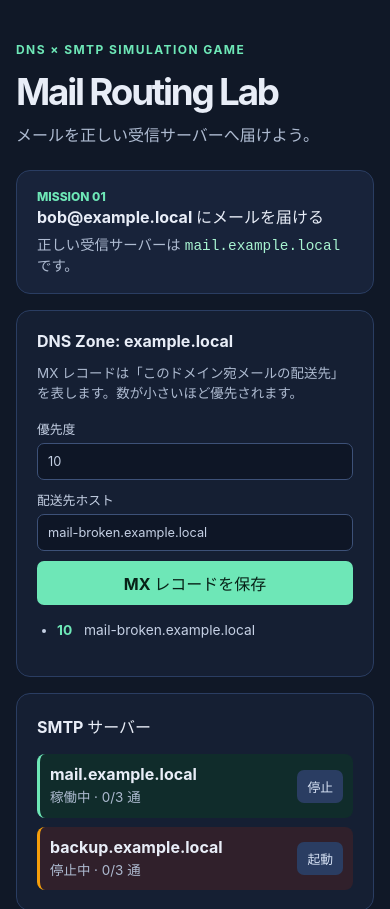
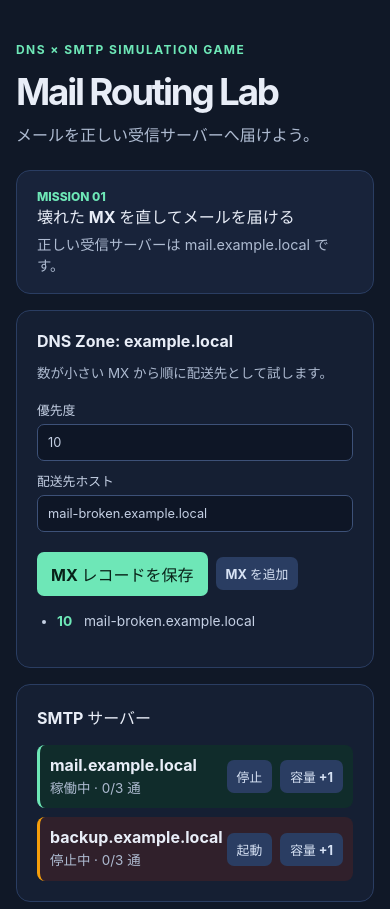
Before and after one commit to ariaria2021/mail-routing-lab, a website built with Vite: page index.html in a window 390 px wide. Shown: the top 909 px of the page. Built offline with nearby package versions, Linux system fonts and the light colour scheme.

Commit message:
Add three-stage mail delivery game

```diff
--- /dev/null
+++ b/src/game.ts
@@ -0,0 +1,38 @@
+import type { MxRecord, Server } from './engine'
+
+export type StageNumber = 1 | 2 | 3
+
+export type StageSetup = {
+  title: string
+  objective: string
+  hint: string
+  records: MxRecord[]
+  servers: Server[]
+  expectedServer: string
+  log: string
+}
+
+export function stageSetup(stage: StageNumber): StageSetup {
+  if (stage === 1) return {
+    title: 'MISSION 01', objective: '壊れた MX を直してメールを届ける', hint: '正しい受信サーバーは mail.example.local です。',
+    records: [{ priority: 10, hostname: 'mail-broken.example.local' }],
+    servers: [{ hostname: 'mail.example.local', online: true, capacity: 3, used: 0 }, { hostname: 'backup.example.local', online: false, capacity: 3, used: 0 }],
+    expectedServer: 'mail.example.local', log: 'MX レコードを正しい受信サーバーへ向け、bob@example.local に配送しよう。',
+  }
+  if (stage === 2) return {
+    title: 'MISSION 02', objective: '予備 MX へフェイルオーバーする', hint: '主系は停止中です。backup.example.local を起動して配送しよう。',
+    records: [{ priority: 10, hostname: 'mail.example.local' }, { priority: 20, hostname: 'backup.example.local' }],
+    servers: [{ hostname: 'mail.example.local', online: false, capacity: 3, used: 0 }, { hostname: 'backup.example.local', online: false, capacity: 3, used: 0 }],
+    expectedServer: 'backup.example.local', log: '主系の mail.example.local が停止しました。予備 MX を使って配送を復旧しよう。',
+  }
+  return {
+    title: 'MISSION 03', objective: '容量不足を解消してメールを届ける', hint: 'mail.example.local の容量を増やしてから配送しよう。',
+    records: [{ priority: 10, hostname: 'mail.example.local' }],
+    servers: [{ hostname: 'mail.example.local', online: true, capacity: 1, used: 1 }, { hostname: 'backup.example.local', online: false, capacity: 3, used: 0 }],
+    expectedServer: 'mail.example.local', log: '受信サーバーのメールボックスが満杯です。容量を増やして復旧しよう。',
+  }
+}
+
+export function isStageClear(stage: StageNumber, usedServer: string | undefined): boolean {
+  return usedServer === stageSetup(stage).expectedServer
+}
--- a/src/main.ts
+++ b/src/main.ts
@@ -1,136 +1,73 @@
 import './style.css'
 import { deliver, type Mail, type MxRecord, type Server } from './engine'
+import { isStageClear, stageSetup, type StageNumber } from './game'
 
-type GameState = {
-  records: MxRecord[]
-  servers: Server[]
-  inbox: Mail[]
-  logs: string[]
-  lastError?: string
+type GameState = { stage: StageNumber; cleared: boolean; records: MxRecord[]; servers: Server[]; inbox: Mail[]; logs: string[]; lastError?: string }
+const storageKey = 'mail-routing-lab-state'
+
+function newState(stage: StageNumber = 1): GameState {
+  const setup = stageSetup(stage)
+  return { stage, cleared: false, records: setup.records, servers: setup.servers, inbox: [], logs: [setup.log] }
 }
-
-const storageKey = 'mail-routing-lab-state'
-const initialState = (): GameState => ({
-  records: [{ priority: 10, hostname: 'mail-broken.example.local' }],
-  servers: [
-    { hostname: 'mail.example.local', online: true, capacity: 3, used: 0 },
-    { hostname: 'backup.example.local', online: false, capacity: 3, used: 0 },
-  ],
-  inbox: [],
-  logs: ['ミッション 1: example.local の MX を正しい受信サーバーへ向け、bob@example.local に配送しよう。'],
-})
-
 function load(): GameState {
   try {
-    const saved = localStorage.getItem(storageKey)
-    return saved ? JSON.parse(saved) as GameState : initialState()
-  } catch {
-    return initialState()
-  }
+    const saved = JSON.parse(localStorage.getItem(storageKey) ?? '') as Partial<GameState>
+    return typeof saved.stage === 'number' && typeof saved.cleared === 'boolean' ? saved as GameState : newState()
+  } catch { return newState() }
 }
-
 let state = load()
 const app = document.querySelector<HTMLDivElement>('#app')!
-
-function save() {
-  localStorage.setItem(storageKey, JSON.stringify(state))
-}
-
-function escape(value: string) {
-  return value.replace(/[&<>'"]/g, (character) => ({ '&': '&amp;', '<': '&lt;', '>': '&gt;', "'": '&#39;', '"': '&quot;' })[character]!)
-}
+const save = () => localStorage.setItem(storageKey, JSON.stringify(state))
+const escape = (value: string) => value.replace(/[&<>'"]/g, (char) => ({ '&': '&amp;', '<': '&lt;', '>': '&gt;', "'": '&#39;', '"': '&quot;' })[char]!)
 
 function render() {
-  const missionDone = state.inbox.length > 0
+  const setup = stageSetup(state.stage)
+  const finalClear = state.stage === 3 && state.cleared
   app.innerHTML = `
-    <header>
-      <p class="eyebrow">DNS × SMTP simulation game</p>
-      <h1>Mail Routing Lab</h1>
-      <p class="lede">メールを正しい受信サーバーへ届けよう。</p>
-    </header>
+    <header><p class="eyebrow">DNS × SMTP simulation game</p><h1>Mail Routing Lab</h1><p class="lede">メールを正しい受信サーバーへ届けよう。</p></header>
     <main>
-      <section class="mission ${missionDone ? 'done' : ''}">
-        <span>${missionDone ? '✓ クリア' : 'MISSION 01'}</span>
-        <strong>${missionDone ? 'メールを配送できました。次は予備MXを試そう。' : 'bob@example.local にメールを届ける'}</strong>
-        <p>正しい受信サーバーは <code>mail.example.local</code> です。</p>
+      <section class="mission ${state.cleared ? 'done' : ''}">
+        <span>${state.cleared ? (finalClear ? '★ GAME CLEAR' : '✓ STAGE CLEAR') : setup.title}</span>
+        <strong>${state.cleared ? (finalClear ? '3つの障害を解決し、メール配送網を復旧しました。' : `${setup.objective} を達成しました。`) : setup.objective}</strong>
+        <p>${setup.hint}</p>${state.cleared && !finalClear ? '<button id="next-stage">次のミッションへ</button>' : ''}
       </section>
       <div class="grid">
-        <section class="panel">
-          <h2>DNS Zone: example.local</h2>
-          <p class="hint">MX レコードは「このドメイン宛メールの配送先」を表します。数が小さいほど優先されます。</p>
-          <form id="mx-form" class="stack">
-            <label>優先度 <input name="priority" type="number" min="0" value="${state.records[0]?.priority ?? 10}" required /></label>
-            <label>配送先ホスト <input name="hostname" value="${escape(state.records[0]?.hostname ?? '')}" placeholder="mail.example.local" required /></label>
-            <button>MX レコードを保存</button>
-          </form>
-          <ul class="records">${state.records.map((record) => `<li><b>${record.priority}</b> ${escape(record.hostname)}</li>`).join('')}</ul>
-        </section>
-        <section class="panel">
-          <h2>SMTP サーバー</h2>
-          <div class="servers">${state.servers.map((server, index) => `
-            <article class="server ${server.online ? '' : 'offline'}">
-              <div><strong>${escape(server.hostname)}</strong><small>${server.online ? '稼働中' : '停止中'} · ${server.used}/${server.capacity} 通</small></div>
-              <button class="secondary" data-toggle="${index}">${server.online ? '停止' : '起動'}</button>
-            </article>`).join('')}</div>
-        </section>
-        <section class="panel compose">
-          <h2>メールを送る</h2>
-          <form id="mail-form" class="stack">
-            <label>From <input name="from" type="email" value="alice@post.local" required /></label>
-            <label>To <input name="to" type="email" value="bob@example.local" required /></label>
-            <label>件名 <input name="subject" value="接続テスト" required /></label>
-            <label>本文 <textarea name="body" rows="3">こんにちは、配送テストです。</textarea></label>
-            <button class="send">配送を開始</button>
-          </form>
-        </section>
-        <section class="panel">
-          <h2>配送ログ</h2>
-          ${state.lastError ? `<p class="error">失敗: ${escape(state.lastError)}</p>` : ''}
-          <ol class="logs">${state.logs.map((log) => `<li>${escape(log)}</li>`).join('')}</ol>
-        </section>
-        <section class="panel inbox">
-          <h2>bob の受信ボックス <span>${state.inbox.length}</span></h2>
-          ${state.inbox.length ? state.inbox.map((mail) => `<article><strong>${escape(mail.subject)}</strong><small>${escape(mail.from)} → ${escape(mail.to)}</small><p>${escape(mail.body)}</p></article>`).join('') : '<p class="hint">まだメールはありません。</p>'}
-        </section>
+        <section class="panel"><h2>DNS Zone: example.local</h2><p class="hint">数が小さい MX から順に配送先として試します。</p>
+          <form id="mx-form" class="stack"><div id="mx-fields">${state.records.map((record, index) => `<div class="mx-row"><label>優先度 <input name="priority-${index}" type="number" min="0" value="${record.priority}" required /></label><label>配送先ホスト <input name="hostname-${index}" value="${escape(record.hostname)}" required /></label></div>`).join('')}</div><div class="actions"><button>MX レコードを保存</button><button type="button" class="secondary" id="add-mx">MX を追加</button></div></form>
+          <ul class="records">${state.records.map((record) => `<li><b>${record.priority}</b> ${escape(record.hostname)}</li>`).join('')}</ul></section>
+        <section class="panel"><h2>SMTP サーバー</h2><div class="servers">${state.servers.map((server, index) => `<article class="server ${server.online ? '' : 'offline'}"><div><strong>${escape(server.hostname)}</strong><small>${server.online ? '稼働中' : '停止中'} · ${server.used}/${server.capacity} 通</small></div><div class="actions"><button class="secondary" data-toggle="${index}">${server.online ? '停止' : '起動'}</button><button class="secondary" data-expand="${index}">容量 +1</button></div></article>`).join('')}</div></section>
+        <section class="panel compose"><h2>メールを送る</h2><form id="mail-form" class="stack"><label>From <input name="from" type="email" value="alice@post.local" required /></label><label>To <input name="to" type="email" value="bob@example.local" required /></label><label>件名 <input name="subject" value="接続テスト" required /></label><label>本文 <textarea name="body" rows="3">こんにちは、配送テストです。</textarea></label><button class="send" ${state.cleared ? 'disabled' : ''}>配送を開始</button></form></section>
+        <section class="panel"><h2>配送ログ</h2>${state.lastError ? `<p class="error">失敗: ${escape(state.lastError)}</p>` : ''}<ol class="logs">${state.logs.map((log) => `<li>${escape(log)}</li>`).join('')}</ol></section>
+        <section class="panel inbox"><h2>bob の受信ボックス <span>${state.inbox.length}</span></h2>${state.inbox.length ? state.inbox.map((mail) => `<article><strong>${escape(mail.subject)}</strong><small>${escape(mail.from)} → ${escape(mail.to)}</small><p>${escape(mail.body)}</p></article>`).join('') : '<p class="hint">まだメールはありません。</p>'}</section>
       </div>
-    </main>
-    <footer><button id="reset" class="text-button">ゲームを最初からやり直す</button></footer>
-  `
+    </main><footer><button id="reset" class="text-button">ゲームを最初からやり直す</button></footer>`
   bindEvents()
 }
 
 function bindEvents() {
   document.querySelector<HTMLFormElement>('#mx-form')!.addEventListener('submit', (event) => {
-    event.preventDefault()
-    const data = new FormData(event.currentTarget as HTMLFormElement)
-    state.records = [{ priority: Number(data.get('priority')), hostname: String(data.get('hostname')).trim().toLowerCase() }]
-    state.logs = ['MX レコードを保存しました。メールを送って配送を確認しましょう。']
-    state.lastError = undefined
-    save(); render()
+    event.preventDefault(); const form = new FormData(event.currentTarget as HTMLFormElement)
+    state.records = state.records.map((_, index) => ({ priority: Number(form.get(`priority-${index}`)), hostname: String(form.get(`hostname-${index}`)).trim().toLowerCase() }))
+    state.logs = ['MX レコードを保存しました。メールを送って配送を確認しましょう。']; state.lastError = undefined; save(); render()
   })
+  document.querySelector<HTMLButtonElement>('#add-mx')!.addEventListener('click', () => { state.records.push({ priority: 20, hostname: 'backup.example.local' }); save(); render() })
   document.querySelectorAll<HTMLButtonElement>('[data-toggle]').forEach((button) => button.addEventListener('click', () => {
-    const server = state.servers[Number(button.dataset.toggle)]
-    server.online = !server.online
-    state.logs = [`${server.hostname} を${server.online ? '起動' : '停止'}しました。`]
-    save(); render()
+    const server = state.servers[Number(button.dataset.toggle)]; server.online = !server.online; state.logs = [`${server.hostname} を${server.online ? '起動' : '停止'}しました。`]; save(); render()
+  }))
+  document.querySelectorAll<HTMLButtonElement>('[data-expand]').forEach((button) => button.addEventListener('click', () => {
+    const server = state.servers[Number(button.dataset.expand)]; server.capacity += 1; state.logs = [`${server.hostname} の容量を ${server.capacity} 通に増やしました。`]; save(); render()
   }))
   document.querySelector<HTMLFormElement>('#mail-form')!.addEventListener('submit', (event) => {
-    event.preventDefault()
-    const data = new FormData(event.currentTarget as HTMLFormElement)
-    const to = String(data.get('to')).trim().toLowerCase()
-    const result = deliver(to, state.records, state.servers)
-    state.logs = result.logs
-    state.lastError = result.error
+    event.preventDefault(); const data = new FormData(event.currentTarget as HTMLFormElement); const to = String(data.get('to')).trim().toLowerCase(); const result = deliver(to, state.records, state.servers)
+    state.logs = result.logs; state.lastError = result.error
     if (result.success && result.usedServer) {
-      const server = state.servers.find((candidate) => candidate.hostname === result.usedServer)!
-      server.used += 1
+      state.servers.find((server) => server.hostname === result.usedServer)!.used += 1
       state.inbox.unshift({ id: crypto.randomUUID(), from: String(data.get('from')), to, subject: String(data.get('subject')), body: String(data.get('body')), deliveredAt: new Date().toISOString() })
+      if (isStageClear(state.stage, result.usedServer)) { state.cleared = true; state.logs.push(`${stageSetup(state.stage).title} クリア！`) }
     }
     save(); render()
   })
-  document.querySelector<HTMLButtonElement>('#reset')!.addEventListener('click', () => {
-    state = initialState(); save(); render()
-  })
+  document.querySelector<HTMLButtonElement>('#next-stage')?.addEventListener('click', () => { state = newState((state.stage + 1) as StageNumber); save(); render() })
+  document.querySelector<HTMLButtonElement>('#reset')!.addEventListener('click', () => { state = newState(); save(); render() })
 }
-
 render()
--- a/src/style.css
+++ b/src/style.css
@@ -4,8 +4,8 @@ body { margin: 0; min-width: 320px; }
 header, main, footer { width: min(1120px, calc(100% - 32px)); margin: auto; }
 header { padding: 52px 0 24px; } .eyebrow { color: #6ee7b7; letter-spacing: .12em; font-size: .75rem; font-weight: 700; text-transform: uppercase; }
 h1 { margin: 0; font-size: clamp(2.3rem, 7vw, 4.5rem); letter-spacing: -.06em; } .lede { color: #aebbd1; margin: 8px 0 0; }
-.mission { background: #18233a; border: 1px solid #2a3d62; border-radius: 14px; padding: 18px 20px; display: grid; grid-template-columns: auto 1fr; column-gap: 14px; align-items: center; } .mission span { color: #6ee7b7; font-size: .75rem; font-weight: 800; } .mission p { grid-column: 2; color: #aebbd1; margin: 5px 0 0; font-size: .9rem; } .mission.done { border-color: #38b886; }
+.mission { background: #18233a; border: 1px solid #2a3d62; border-radius: 14px; padding: 18px 20px; display: grid; grid-template-columns: auto 1fr; column-gap: 14px; align-items: center; } .mission span { color: #6ee7b7; font-size: .75rem; font-weight: 800; } .mission p { grid-column: 2; color: #aebbd1; margin: 5px 0 0; font-size: .9rem; } .mission.done { border-color: #38b886; } .mission button { grid-column: 2; justify-self: start; margin-top: 12px; }
 .grid { display: grid; grid-template-columns: repeat(2, minmax(0, 1fr)); gap: 16px; padding: 16px 0; } .panel { padding: 20px; border: 1px solid #2a3d62; border-radius: 14px; background: #151f33; } .panel h2 { margin: 0 0 9px; font-size: 1rem; } .hint, small { color: #aebbd1; font-size: .84rem; line-height: 1.45; } .stack { display: grid; gap: 10px; margin-top: 16px; } label { font-size: .8rem; color: #c5d0e4; display: grid; gap: 5px; }
-input, textarea { width: 100%; border: 1px solid #3d5178; border-radius: 7px; background: #0e1626; color: inherit; padding: 10px; font: inherit; } button { border: 0; border-radius: 7px; padding: 10px 14px; font: inherit; font-weight: 700; color: #082218; background: #6ee7b7; cursor: pointer; } button:hover { filter: brightness(1.08); } .secondary { color: #d7e2f4; background: #2a3d62; padding: 7px 10px; font-size: .8rem; }
+input, textarea { width: 100%; border: 1px solid #3d5178; border-radius: 7px; background: #0e1626; color: inherit; padding: 10px; font: inherit; } button { border: 0; border-radius: 7px; padding: 10px 14px; font: inherit; font-weight: 700; color: #082218; background: #6ee7b7; cursor: pointer; } button:hover { filter: brightness(1.08); } button:disabled { cursor: default; opacity: .55; } .secondary { color: #d7e2f4; background: #2a3d62; padding: 7px 10px; font-size: .8rem; } .actions { display: flex; flex-wrap: wrap; gap: 8px; align-items: center; } .mx-row { display: grid; grid-template-columns: 120px 1fr; gap: 10px; margin-bottom: 10px; }
 .records, .logs { padding-left: 20px; color: #c5d0e4; font-size: .86rem; line-height: 1.7; } .records b { color: #6ee7b7; margin-right: 8px; } .servers { display: grid; gap: 9px; margin-top: 16px; } .server { display: flex; align-items: center; justify-content: space-between; background: #102c2b; padding: 10px; border-radius: 8px; border-left: 3px solid #6ee7b7; } .server.offline { background: #30202b; border-color: #f59e0b; } .server small { display: block; margin-top: 4px; }.error { background: #40212b; color: #fecdd3; padding: 9px; border-radius: 7px; font-size: .86rem; }.inbox span { float: right; color: #6ee7b7; }.inbox article { border-top: 1px solid #2a3d62; padding: 10px 0; }.inbox article strong, .inbox article small { display: block; }.inbox article p { color: #c5d0e4; font-size: .9rem; margin-bottom: 0; }footer { padding: 0 0 32px; }.text-button { background: transparent; color: #aebbd1; padding: 0; font-size: .84rem; }code { color: #a7f3d0; }
-@media (max-width: 720px) { header { padding-top: 30px; }.grid { grid-template-columns: 1fr; }.mission { grid-template-columns: 1fr; }.mission p { grid-column: 1; } }
+@media (max-width: 720px) { header { padding-top: 30px; }.grid { grid-template-columns: 1fr; }.mission { grid-template-columns: 1fr; }.mission p, .mission button { grid-column: 1; }.mx-row { grid-template-columns: 1fr; } }
```
Also changed, not shown: docs/specification.md (+11 -5 lines), src/game.test.ts (added, +17 -0 lines), src/main.test.ts (added, +36 -0 lines), README.md.
